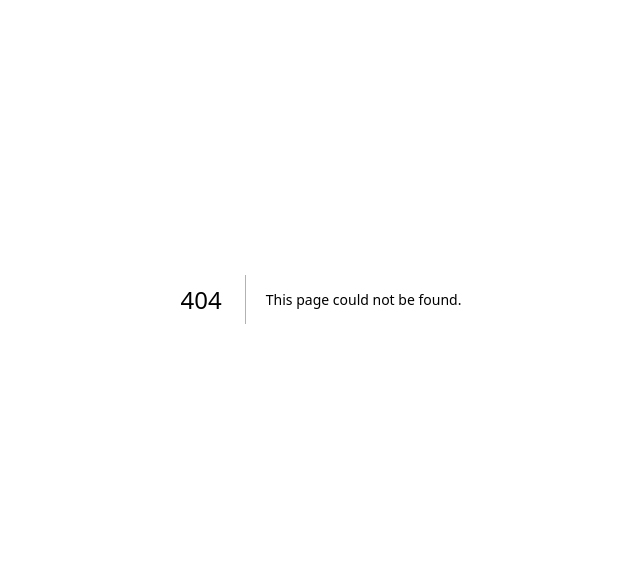
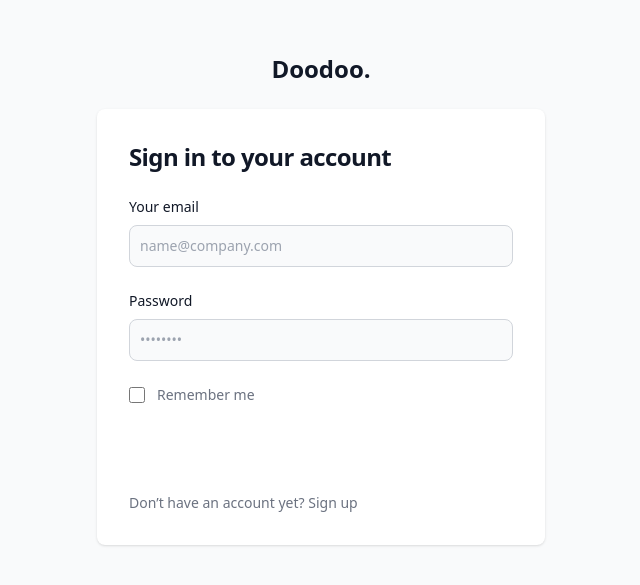
Before and after one commit to ritvik0012/doodoo, a Next.js app: page /login in a window 1280 px wide. Before the commit this address had no page. Shown: the part 101-686 px from the top of the page, without its empty margins (319-959 px from the left). Built offline with nearby package versions, Linux system fonts and the light colour scheme.

Commit message:
get data from google sheets

```diff
--- a/components/navbar.js
+++ b/components/navbar.js
@@ -1,7 +1,6 @@
 import { Fragment, useState } from 'react'
 import { Dialog, Disclosure, Popover, Transition } from '@headlessui/react'
 import Image from 'next/image'
-import Link from 'next/link'
 import {
   ArrowPathIcon,
   Bars3Icon,
@@ -117,7 +116,7 @@ export default function Navbar() {
           </a>
         </Popover.Group>
         <div className="hidden lg:flex lg:flex-1 lg:justify-end">
-          <a href="#" className="text-xl font-semibold leading-6 text-gray-900">
+          <a href="/login" className="text-xl font-semibold leading-6 text-gray-900">
             Log in <span aria-hidden="true">&rarr;</span>
           </a>
         </div>
@@ -192,7 +191,7 @@ export default function Navbar() {
               </div>
               <div className="py-6">
                 <a
-                  href="#"
+                  href="/login"
                   className="-mx-3 block rounded-lg px-3 py-2.5 text-base font-semibold leading-7 text-gray-900 hover:bg-gray-50"
                 >
                   Log in
--- a/jsconfig.json
+++ b/jsconfig.json
@@ -1,7 +1,8 @@
 {
   "compilerOptions": {
+    "jsx" : "react",
     "paths": {
-      "@/*": ["./*"]
+      "@/*": ["./*","/value"]
     }
   }
 }
--- /dev/null
+++ b/libs/sheets.js
@@ -0,0 +1,25 @@
+import { google } from 'googleapis';
+export async function getStockList() {
+  try {
+    console.log("HEY");
+    const target = ['https://www.googleapis.com/auth/spreadsheets.readonly'];
+    const jwt = new google.auth.JWT(
+        process.env.GOOGLE_SHEETS_CLIENT_EMAIL,
+      null,
+      (process.env.GOOGLE_SHEETS_PRIVATE_KEY || '').replace(/\\n/g, '\n'),
+      target
+    );
+
+    const sheets = google.sheets({ version: 'v4', auth: jwt });
+    const response = await sheets.spreadsheets.values.get({
+      spreadsheetId: process.env.GOOGLE_SHEETS_DOCUMENT_ID,
+      range: 'A1:Z1000',
+    });
+
+    const rows = response.data.values;
+    return rows;
+  } catch (err) {
+    console.log(err);
+  }
+  return [];
+}
--- a/package.json
+++ b/package.json
@@ -12,7 +12,10 @@
     "@headlessui/react": "^1.7.18",
     "@heroicons/react": "^2.1.1",
     "@nextui-org/react": "^2.2.9",
+    "axios": "^1.6.7",
     "classnames": "^2.5.1",
+    "fs": "^0.0.1-security",
+    "googleapis": "^133.0.0",
     "link": "^2.1.0",
     "next": "14.1.0",
     "react": "^18",
--- /dev/null
+++ b/pages/api/stock.js
@@ -0,0 +1,21 @@
+import axios from 'axios';
+
+export default async function handler(req, res) {
+  if (req.method === 'GET') {
+    try {
+      const { symbol } = req.query.symbol;
+      const apiKey = '3EIU3KZIYYMNZJV7';
+      const url = `https://www.alphavantage.co/query?function=GLOBAL_QUOTE&symbol=${symbol}&apikey=${apiKey}`;
+
+      const response = await axios.get(url);
+      const data = response.data;
+      console.log(data);
+      res.status(200).json(data);
+    } catch (error) {
+      res.status(500).json({ error: 'Failed to fetch stock data' });
+    }
+  } else {
+    res.setHeader('Allow', ['GET']);
+    res.status(405).end(`Method ${req.method} Not Allowed`);
+  }
+}
--- a/pages/index.js
+++ b/pages/index.js
@@ -1,11 +1,27 @@
 import Navbar from '../components/navbar'
 import Payment from '../components/payment'
-export default function Page() {
+import Value from './value'
+import {getStockList} from '../libs/sheets'
+
+export default function Page(data) {
     return (
     <>
     <Navbar />
+    <Value data={data}/>
     <Payment />
+
 
     </>
     )
   }
+
+  export async function getStaticProps() {
+    console.log("hey");
+    const data = await getStockList();
+    return {
+      props: {
+        data: data, // remove sheet header
+      },
+      revalidate: 1, // In seconds
+    };
+}
--- /dev/null
+++ b/pages/login.jsx
@@ -0,0 +1,45 @@
+import {useEffect, useState} from 'react'
+export default function Login(data) {
+    const [email, setEmail] = useState("");
+    return (
+        <section class="bg-gray-50 dark:bg-gray-900">
+  <div class="flex flex-col items-center justify-center px-6 py-8 mx-auto md:h-screen lg:py-0">
+      <a href="/" class="flex items-center mb-6 text-2xl font-semibold text-gray-900 dark:text-white">
+         Doodoo.
+      </a>
+      <div class="w-full bg-white rounded-lg shadow dark:border md:mt-0 sm:max-w-md xl:p-0 dark:bg-gray-800 dark:border-gray-700">
+          <div class="p-6 space-y-4 md:space-y-6 sm:p-8">
+              <h1 class="text-xl font-bold leading-tight tracking-tight text-gray-900 md:text-2xl dark:text-white">
+                  Sign in to your account
+              </h1>
+              <form class="space-y-4 md:space-y-6" action="#">
+                  <div>
+                      <label for="email" class="block mb-2 text-sm font-medium text-gray-900 dark:text-white">Your email</label>
+                      <input type="email" name="email" id="email" onChange={ev => setEmail(ev.target.value)} class="bg-gray-50 border border-gray-300 text-gray-900 sm:text-sm rounded-lg focus:ring-primary-600 focus:border-primary-600 block w-full p-2.5 dark:bg-gray-700 dark:border-gray-600 dark:placeholder-gray-400 dark:text-white dark:focus:ring-blue-500 dark:focus:border-blue-500" placeholder="name@company.com" required="" />
+                  </div>
+                  <div>
+                      <label for="password" class="block mb-2 text-sm font-medium text-gray-900 dark:text-white">Password</label>
+                      <input type="password" name="password" id="password" placeholder="••••••••" class="bg-gray-50 border border-gray-300 text-gray-900 sm:text-sm rounded-lg focus:ring-primary-600 focus:border-primary-600 block w-full p-2.5 dark:bg-gray-700 dark:border-gray-600 dark:placeholder-gray-400 dark:text-white dark:focus:ring-blue-500 dark:focus:border-blue-500" required="" />
+                  </div>
+                  <div class="flex items-center justify-between">
+                      <div class="flex items-start">
+                          <div class="flex items-center h-5">
+                            <input id="remember" aria-describedby="remember" type="checkbox" class="w-4 h-4 border border-gray-300 rounded bg-gray-50 focus:ring-3 focus:ring-primary-300 dark:bg-gray-700 dark:border-gray-600 dark:focus:ring-primary-600 dark:ring-offset-gray-800" required="" />
+                          </div>
+                          <div class="ml-3 text-sm">
+                            <label for="remember" class="text-gray-500 dark:text-gray-300">Remember me</label>
+                          </div>
+                      </div>
+                      <a href="#" class="text-sm font-medium text-white hover:underline dark:text-blue-primary-500">Forgot password?</a>
+                  </div>
+                  <button type="submit" class="w-full text-white bg-primary-600 hover:bg-primary-700 focus:ring-4 focus:outline-none focus:ring-primary-300 font-medium rounded-lg text-sm px-5 py-2.5 text-center dark:bg-blue-600 dark:hover:bg-blue-700 dark:focus:ring-primary-800">Sign in</button>
+                  <p class="text-sm font-light text-gray-500 dark:text-gray-400">
+                      Don’t have an account yet? <a href="/signup" class="font-medium text-primary-600 hover:underline dark:text-primary-500">Sign up</a>
+                  </p>
+              </form>
+          </div>
+      </div>
+  </div>
+</section>
+    )
+  }
--- /dev/null
+++ b/pages/signup.jsx
@@ -0,0 +1,41 @@
+import {useState} from 'react';
+export default function Signup() {
+    const [username, setUsername] = useState("");
+    const [email, setEmail] = useState("");
+    const [password, setPassword] = useState("");
+    return (
+        <section class="bg-gray-50 dark:bg-gray-900">
+  <div class="flex flex-col items-center justify-center px-6 py-8 mx-auto md:h-screen lg:py-0">
+      <a href="/" class="flex items-center mb-6 text-2xl font-semibold text-gray-900 dark:text-white">
+         Doodoo.
+      </a>
+      <div class="w-full bg-white rounded-lg shadow dark:border md:mt-0 sm:max-w-md xl:p-0 dark:bg-gray-800 dark:border-gray-700">
+          <div class="p-6 space-y-4 md:space-y-6 sm:p-8">
+              <h1 class="text-xl font-bold leading-tight tracking-tight text-gray-900 md:text-2xl dark:text-white">
+                   Register an account
+              </h1>
+              <form class="space-y-4 md:space-y-6" action="#">
+                  <div>
+                      <label for="email" class="block mb-2 text-sm font-medium text-gray-900 dark:text-white">Your email</label>
+                      <input type="email" name="email" id="email" onChange={ev => setEmail(ev.target.value)} class="bg-gray-50 border border-gray-300 text-gray-900 sm:text-sm rounded-lg focus:ring-primary-600 focus:border-primary-600 block w-full p-2.5 dark:bg-gray-700 dark:border-gray-600 dark:placeholder-gray-400 dark:text-white dark:focus:ring-blue-500 dark:focus:border-blue-500" placeholder="name@company.com" required="" />
+                  </div>
+                  <div>
+                      <label for="username" class="block mb-2 text-sm font-medium text-gray-900 dark:text-white">Your email</label>
+                      <input type="username" name="username" id="username" onChange={ev => setUsername(ev.target.value)} class="bg-gray-50 border border-gray-300 text-gray-900 sm:text-sm rounded-lg focus:ring-primary-600 focus:border-primary-600 block w-full p-2.5 dark:bg-gray-700 dark:border-gray-600 dark:placeholder-gray-400 dark:text-white dark:focus:ring-blue-500 dark:focus:border-blue-500" placeholder="name@company.com" required="" />
+                  </div>
+                  <div>
+                      <label for="password" class="block mb-2 text-sm font-medium text-gray-900 dark:text-white">Password</label>
+                      <input type="password" name="password" id="password" onChange={ev => setPassword(ev.target.value)} placeholder="••••••••" class="bg-gray-50 border border-gray-300 text-gray-900 sm:text-sm rounded-lg focus:ring-primary-600 focus:border-primary-600 block w-full p-2.5 dark:bg-gray-700 dark:border-gray-600 dark:placeholder-gray-400 dark:text-white dark:focus:ring-blue-500 dark:focus:border-blue-500" required="" />
+                  </div>
+
+                  <button type="submit" class="w-full text-white bg-primary-600 hover:bg-primary-700 focus:ring-4 focus:outline-none focus:ring-primary-300 font-medium rounded-lg text-sm px-5 py-2.5 text-center dark:bg-blue-600 dark:hover:bg-blue-700 dark:focus:ring-primary-800">Sign up</button>
+                  <p class="text-sm font-light text-gray-500 dark:text-gray-400">
+                      Already have an account? <a href="/login" class="font-medium text-primary-600 hover:underline dark:text-primary-500">Log in</a>
+                  </p>
+              </form>
+          </div>
+      </div>
+  </div>
+</section>
+    )
+  }
--- /dev/null
+++ b/pages/value.js
@@ -0,0 +1,3 @@
+export default function Value(data) {
+  return <h1>{JSON.stringify(data)}</h1>;
+}
```
Also changed, not shown: 1 other file (tests, documents, lock files or other folders).
